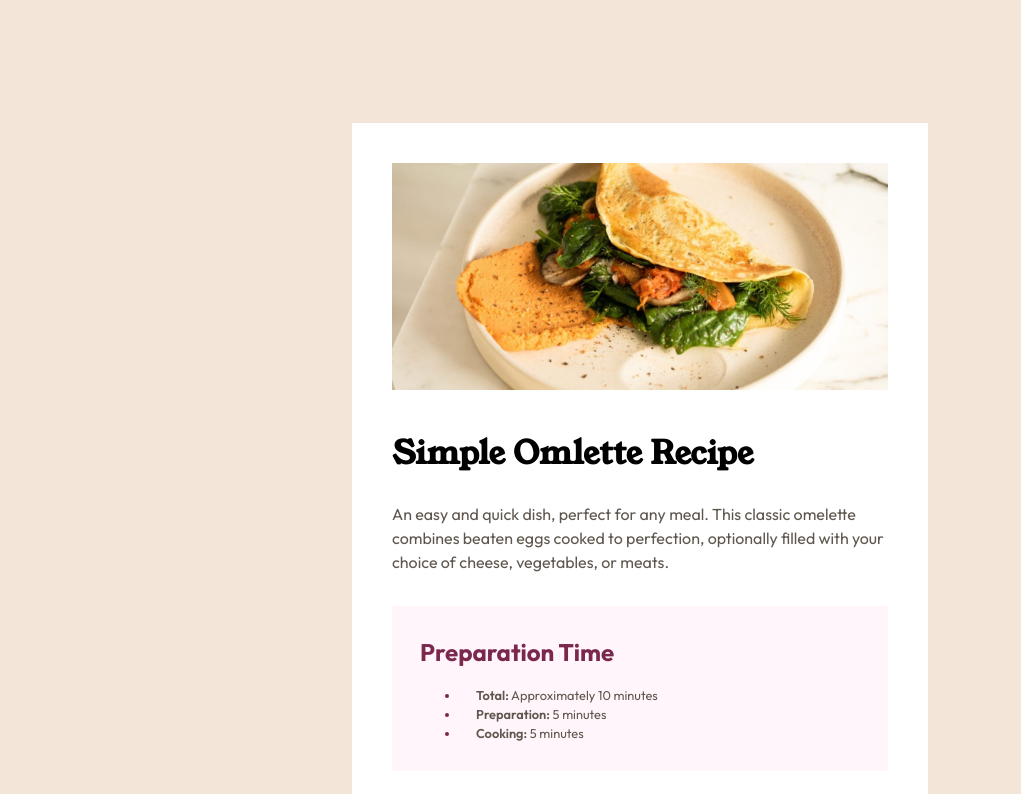
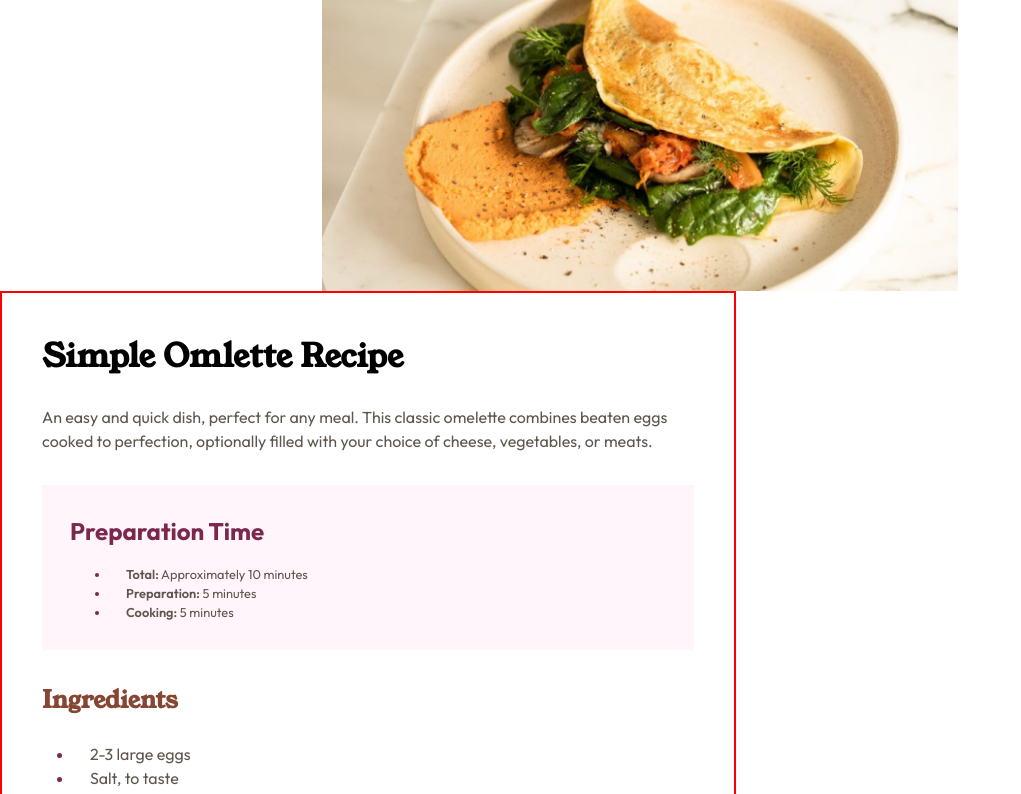
Before and after one commit to CalderonVasquez/recipe-page, a plain HTML site: page recipe-page-main/index.html in a window 1280 px wide. Shown: the top 794 px of the page, without its empty margins (0-1021 px from the left). Drawn offline with Linux system fonts and the light colour scheme.

Commit message:
add responsiveness mobile and tablet

```diff
--- a/recipe-page-main/styles.css
+++ b/recipe-page-main/styles.css
@@ -48,15 +48,13 @@ p, h1, h2, h3, h4, h5, h6 {
 .recipe-body {
   background-color: var(--neutral-eggshell);
   width: min(90% 90rem);
+  /* max-width: 90rem; */
   margin: 0 auto;
   font-size: 16px;
   font-family: var(--font-family-young-serif), var(--font-family-outfit);
   padding: 7.688rem 22rem 7.75rem 22rem;
 }
-.recipe-header-section {
-  padding: 2.5rem 2.5rem 0 2.5rem;
-  background-color: var(--neutral-white);
-}
+
 
 .container {
   max-width: 46rem;
@@ -194,13 +192,29 @@ li {
   height: 0;
 }
 /*  ******************* media queries *****************  */
-/* @media (max-width: 768px) {
+
+
+/* @media (max-width: 993px) {
+  .recipe-header-section {
+    min-width: 25rem;
+  }
   .container {
-    width: 100%;
+    min-width: 25rem;
   }
 } */
 
-@media (max-width: 375px){
+@media (min-width: 700px) {
+  .recipe-header-section {
+    min-width: 25rem;
+  }
+  .container {
+    min-width: 25rem;
+    margin: 0 auto;
+    border: 2px solid red;
+  }
+}
+
+@media (min-width: 375px){
   .recipe-body{
     padding: 0;
     background-color: var(--neutral-white);
@@ -209,7 +223,7 @@ li {
     padding: 0;
   }
   .container {
-    width: 23.438rem;
+    min-width: 23.438rem;
   }
   .recipe-img {
     width: 100%;
```
